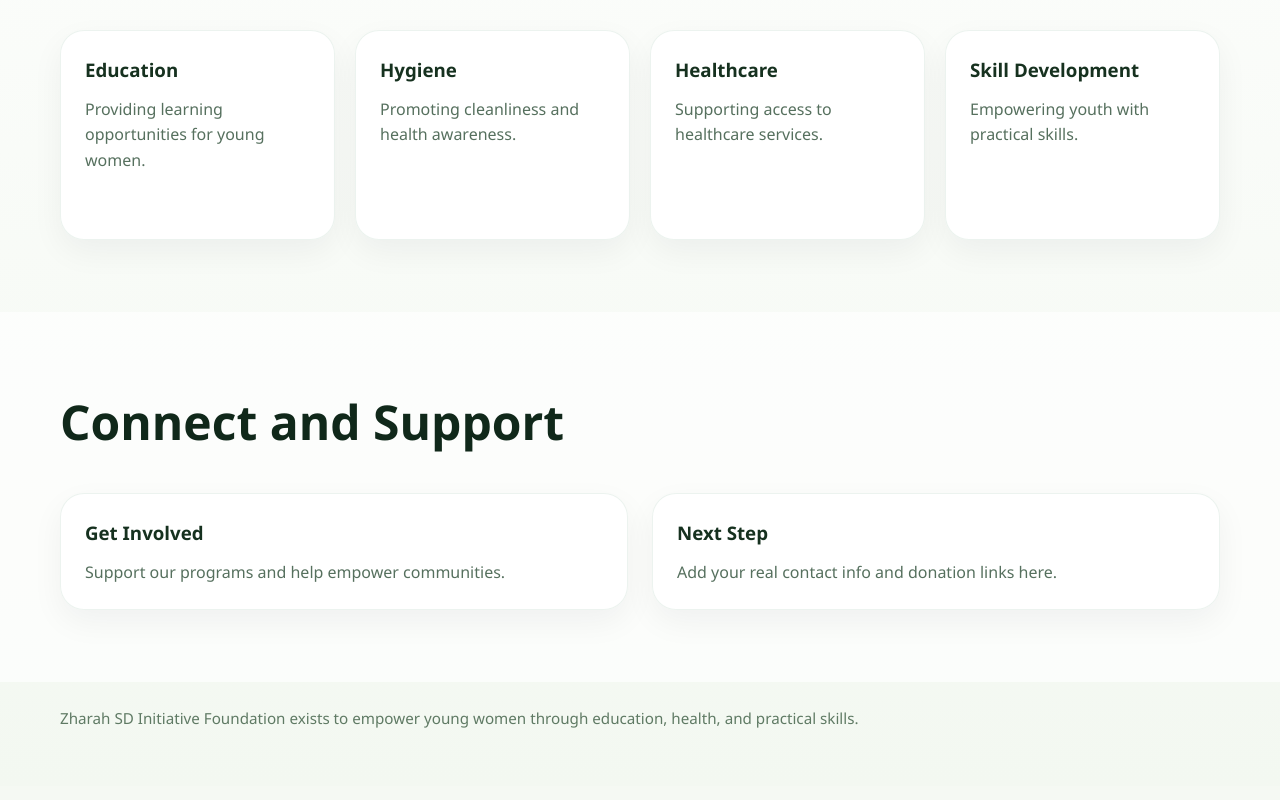
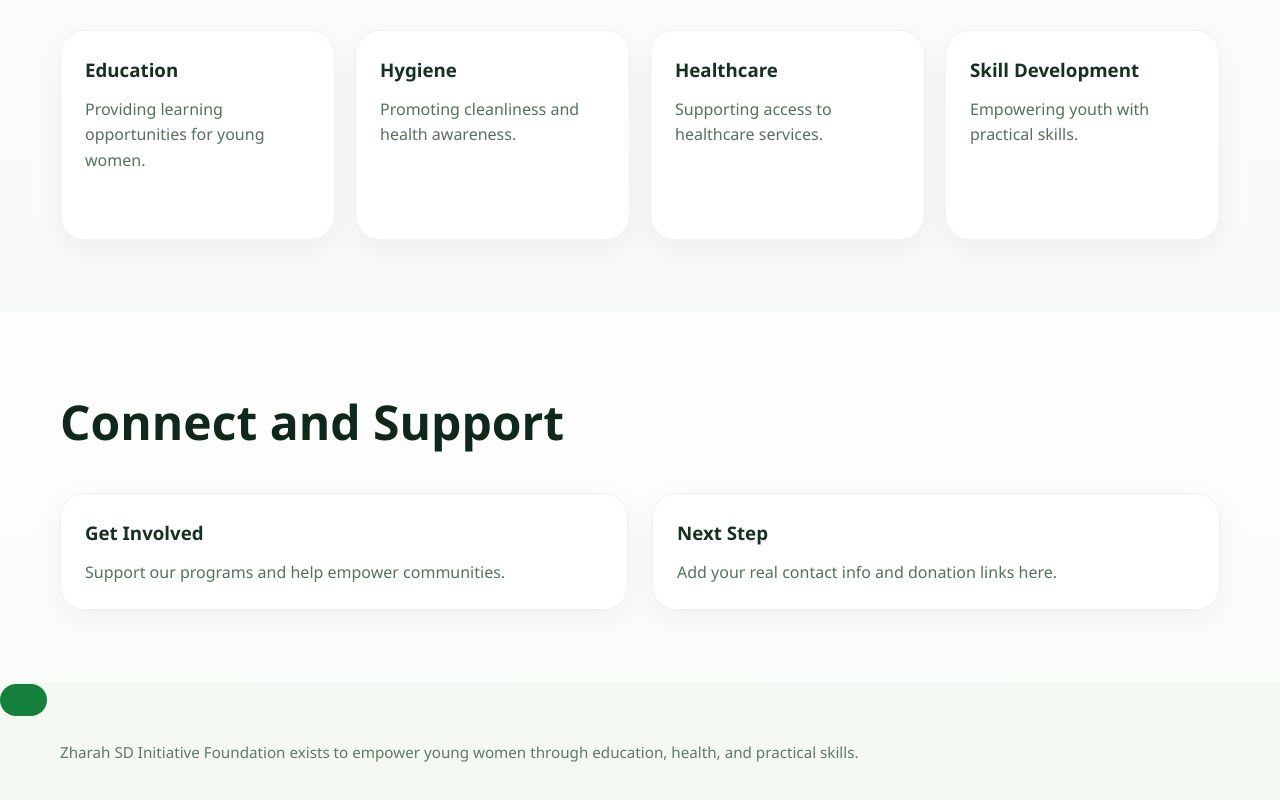
Before and after one commit to Abusadiq006/Zharah-SD-NGO, a React (Vite) app: page / in a window 1280 px wide. Shown: the part 1269-2069 px from the top of the page. Built offline with nearby package versions, Linux system fonts and the light colour scheme.

Commit message:
implementing Button

```diff
--- a/src/App.jsx
+++ b/src/App.jsx
@@ -3,6 +3,7 @@
 import About from './sections/About'
 import Programs from './sections/Programs'
 import Contact from './sections/Contact'
+import Button from './components/Button'
 import './App.css'
 
 function App() {
@@ -13,6 +14,7 @@
       <About />
       <Programs />
       <Contact />
+      <Button />
       <footer className="site-footer">
         <div className="container">
           <p>Zharah SD Initiative Foundation exists to empower young women through education, health, and practical skills.</p>
```
